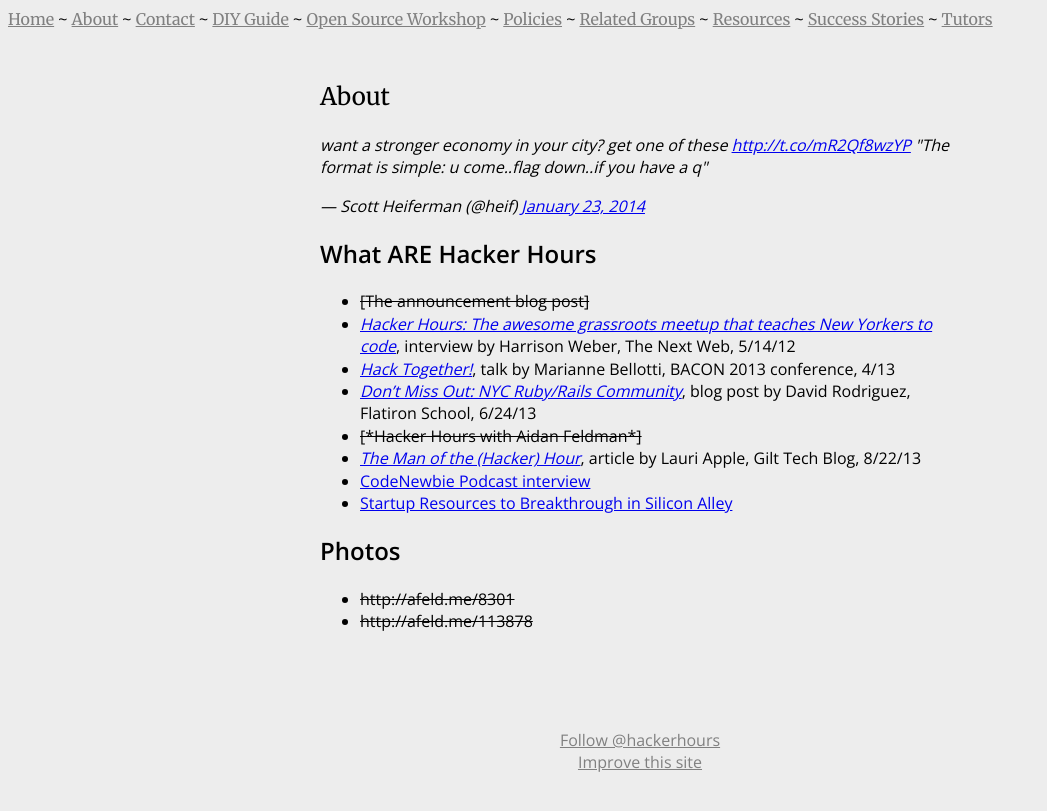
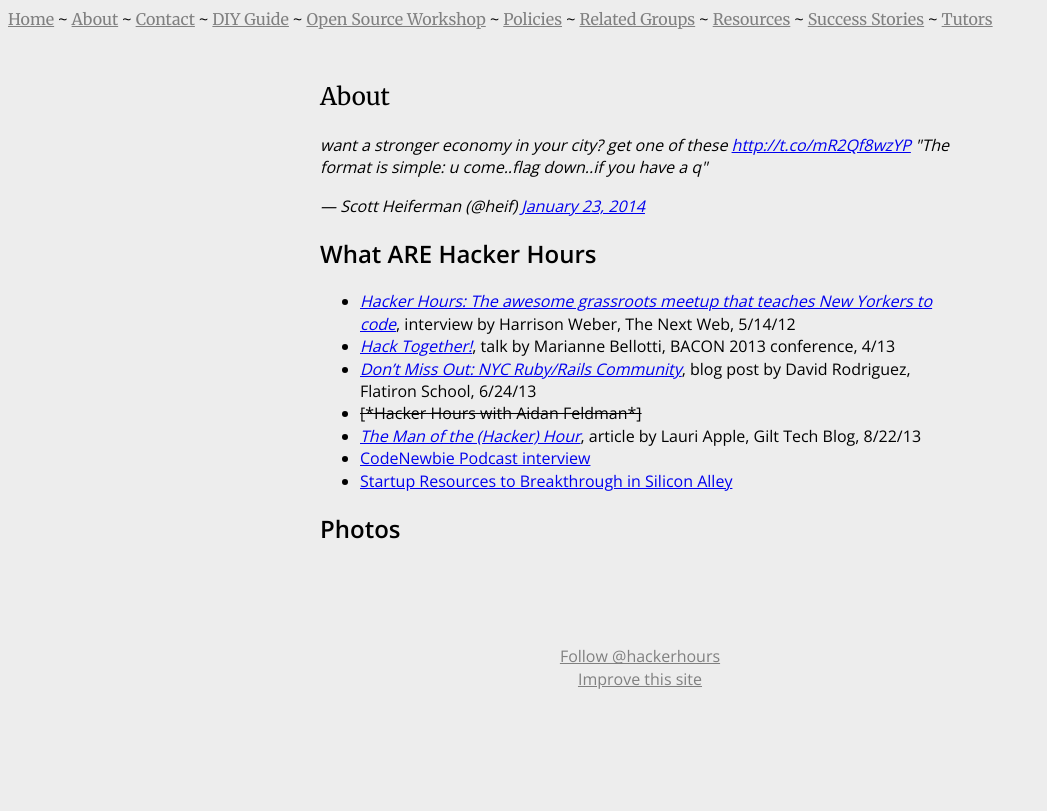
Before and after one commit to HackerHours/hackerhours.org, a Jekyll site: the page built from about.md, in a window 1280 px wide. Shown: the top 811 px of the page, without its empty margins (0-1047 px from the left). Built offline with Jekyll 4.4.1, drawn with Linux system fonts in a browser that asks for light colours; comment, search, counter and statistics services are not loaded.

Commit message:
removing broken links from page

```diff
--- a/about.md
+++ b/about.md
@@ -7,7 +7,6 @@ title: About
 
 ## What ARE Hacker Hours
 
-* <s>[The announcement blog post]</s>
 * [*Hacker Hours: The awesome grassroots meetup that teaches New Yorkers to code*](http://thenextweb.com/dd/2012/05/14/hacker-hours-the-awesome-grassroots-meetup-that-teaches-new-yorkers-to-code/), interview by Harrison Weber, The Next Web, 5/14/12
 * [*Hack Together!*](http://devslovebacon.com/conferences/bacon-2013/talks/hack-together), talk by Marianne Bellotti, BACON 2013 conference, 4/13
 * [*Don't Miss Out: NYC Ruby/Rails Community*](http://blog.flatironschool.com/post/53767514908/dont-miss-out-nyc-ruby-rails-community), blog post by David Rodriguez, Flatiron School, 6/24/13
@@ -17,6 +16,3 @@ title: About
 * [Startup Resources to Breakthrough in Silicon Alley](https://medium.com/@Usspire/startup-resources-to-breakthrough-in-silicon-alley-part-1-events-meetups-864d408d987e)
 
 ## Photos
-
-* <s>http://afeld.me/8301</s>
-* <s>http://afeld.me/113878</s>
```
